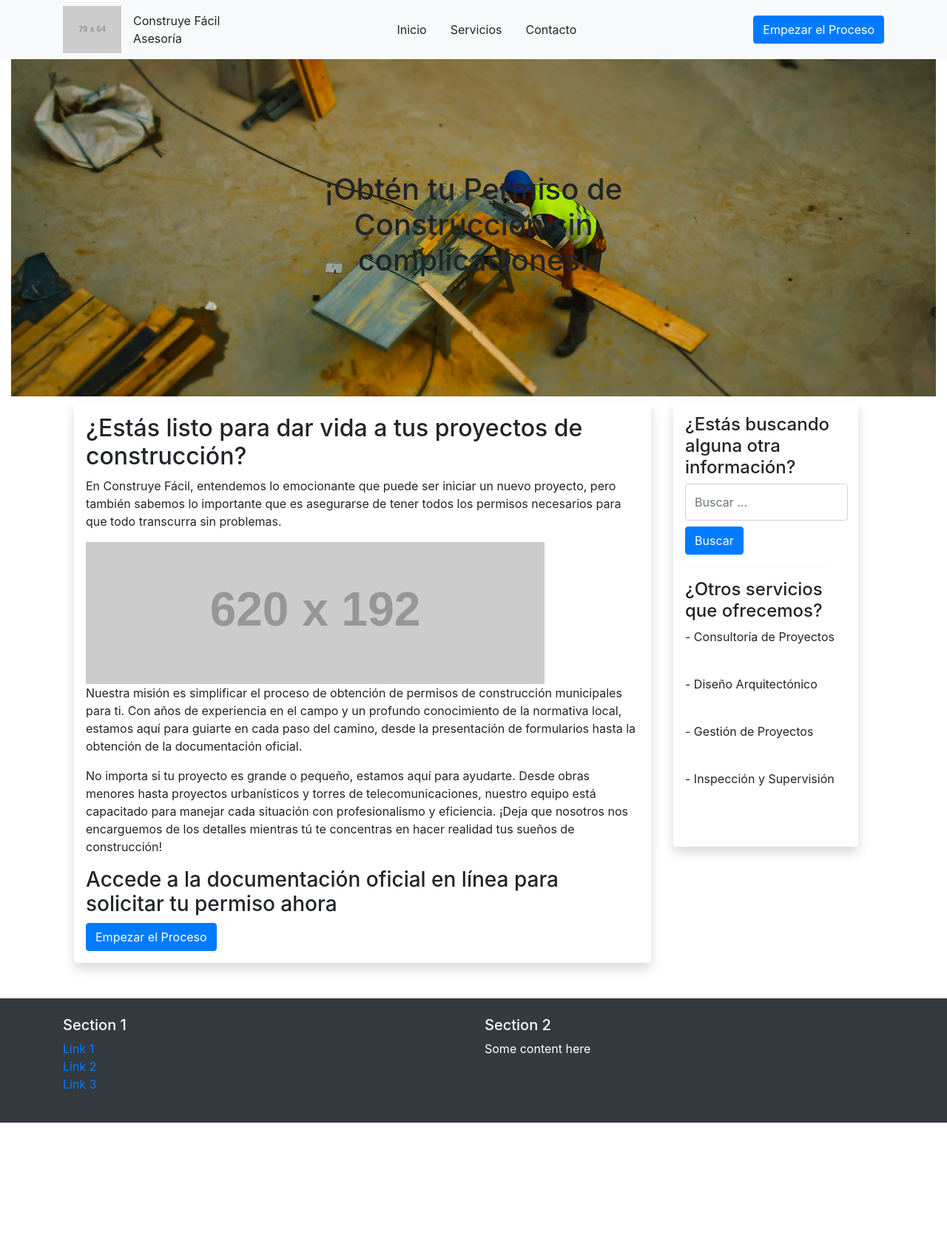
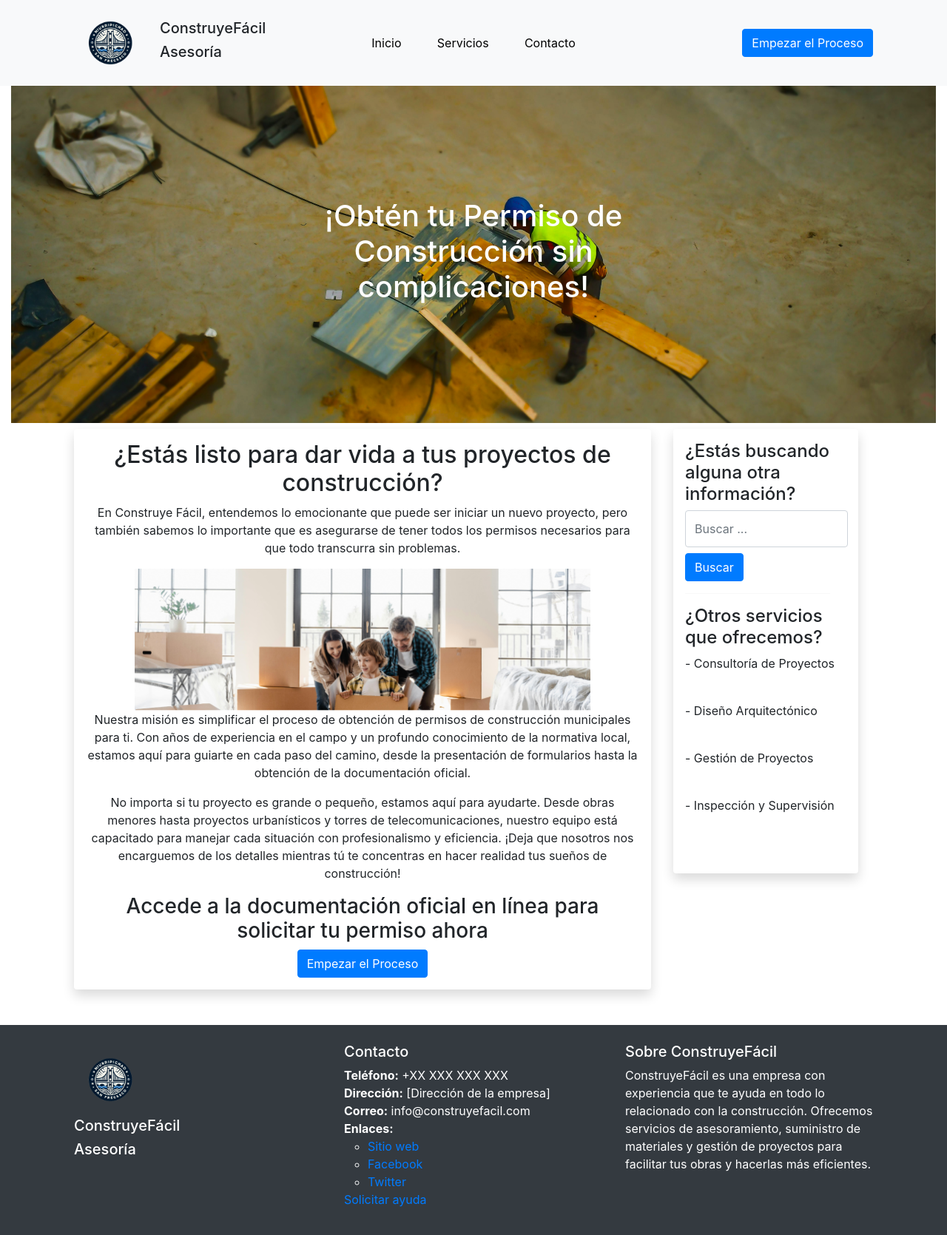
Before and after one commit to kjarj54/PermisosConstruccionMunicipalidad, a website: page index.html in a window 1280 px wide. Shown: the whole page at 74% size. Before the commit the page ends 1518 px from the top, so only its background shows below. Drawn offline with nearby package versions, Linux system fonts and the light colour scheme; placeholder pictures from the web are drawn by us.

Commit message:
Correciones

```diff
--- a/index.html
+++ b/index.html
@@ -1,6 +1,5 @@
 <!DOCTYPE html>
 <html>
-
 <head>
     <meta charset="utf-8" />
     <meta http-equiv="X-UA-Compatible" content="IE=edge" />
@@ -10,7 +9,11 @@
     <!--
             Bootstrap stylessheet
         -->
-    <link rel="stylesheet" href="./node_modules/bootstrap/dist/css/bootstrap.min.css" />
+    <link href="https://cdn.jsdelivr.net/npm/bootstrap@5.3.3/dist/css/bootstrap.min.css" rel="stylesheet"
+        integrity="sha384-QWTKZyjpPEjISv5WaRU9OFeRpok6YctnYmDr5pNlyT2bRjXh0JMhjY6hW+ALEwIH" crossorigin="anonymous">
+    <link href="https://stackpath.bootstrapcdn.com/bootstrap/4.5.2/css/bootstrap.min.css" rel="stylesheet">
+    <script src="https://ajax.googleapis.com/ajax/libs/jquery/3.5.1/jquery.min.js"></script>
+    <script src="https://stackpath.bootstrapcdn.com/bootstrap/4.5.2/js/bootstrap.min.js"></script>
 
     <!--Styles propio-->
     <link rel="stylesheet" type="text/css" media="screen" href="src/styles/styles.css" />
@@ -25,34 +28,34 @@
 <body>
     <header class="navbar navbar-expand-lg navbar-light bg-light">
         <div class="container">
-            <div class="d-flex align-items-center justify-content-start">
-                <img src="https://via.placeholder.com/79x64" alt="Logo" class="mr-3" />
+            <div class="container  align-items-center justify-content-start">
+                <img src="./public/images/logo.png" width="100" height="100" alt="Logo" class="mr-3" />
                 <div>
-                    <div>Construye Fácil</div>
-                    <div>Asesoría</div>
+                    <h5>ConstruyeFácil</h5>
+                    <h5>Asesoría</h5>
                 </div>
             </div>
-            <div class="d-flex align-items-center justify-content-center">
-                <div class="mx-3">Inicio</div>
-                <div class="mx-3">Servicios</div>
-                <div class="mx-3">Contacto</div>
+            <div class="container justify-content-evenly">
+                <a href="./index.html" class="mx-3 text-black">Inicio</a>
+                <a href="./detail.html" class="mx-3 text-black">Servicios</a>
+                <a href="./form.html" class="mx-3 text-black">Contacto</a>
             </div>
-            <div class="d-flex align-items-center justify-content-end">
-                <button class="btn btn-primary">Empezar el Proceso</button>
+            <div class="container justify-content-end">
+                <button class="btn btn-primary" ><a class="text-white" href="./form.html">Empezar el Proceso</a></button>
             </div>
         </div>
     </header>
 
     <main>
         <section>
-            <div class="row">
-                <div class="col-lg-12">
+            <div class="justify-content-center row">
+                <div class="col-lg-auto">
                     <div class="container-fluid">
                         <div class="position-relative">
                             <img src="/public/images/constructor-1.png" class="img-fluid" alt="Imagen de fondo"
                                 style="height: 456px; object-fit: cover; background-size: cover;" />
                             <div class="position-absolute top-50 start-50 translate-middle text-center">
-                                <h1>¡Obtén tu Permiso de Construcción sin complicaciones!</h1>
+                                <h1 class="text-white">¡Obtén tu Permiso de Construcción sin complicaciones!</h1>
                             </div>
                         </div>
                     </div>
@@ -63,13 +66,13 @@
             <div class="container">
                 <div class="container row">
                     <div class="col-lg-9">
-                        <div class="mt-2 shadow p-3 mb-5 bg-white rounded">
+                        <div class="text-center mt-2 shadow p-3 mb-5 bg-white rounded">
                             <h2>¿Estás listo para dar vida a tus proyectos de construcción?</h2>
                             <div>
                                 <p>En Construye Fácil, entendemos lo emocionante que puede ser iniciar un nuevo
                                     proyecto, pero también sabemos lo importante que es asegurarse de tener todos los
                                     permisos necesarios para que todo transcurra sin problemas.</p>
-                                <img src="https://via.placeholder.com/620x192" class="img-fluid"
+                                <img src="./public/images/familia-casa-nueva.png" class="img-fluid"
                                     style="height: 192px; object-fit: cover; background-size: cover;" alt="Imagen" />
                                 <p>Nuestra misión es simplificar el proceso de obtención de permisos de construcción
                                     municipales para ti. Con años de experiencia en el campo y un profundo conocimiento
@@ -81,7 +84,7 @@
                                     ¡Deja que nosotros nos encarguemos de los detalles mientras tú te concentras en
                                     hacer realidad tus sueños de construcción!</p>
                                 <h3>Accede a la documentación oficial en línea para solicitar tu permiso ahora</h3>
-                                <button class="btn btn-primary">Empezar el Proceso</button>
+                                <button class="btn btn-primary"><a class="text-white" href="./form.html">Empezar el Proceso</a></button>
                             </div>
                         </div>
                     </div>
@@ -123,17 +126,34 @@
     <footer class="bg-dark text-white py-4">
         <div class="container">
             <div class="row">
-                <div class="col-md-6">
-                    <h5>Section 1</h5>
+                <div class="col-md-4">
+                    <div class="container  align-items-center justify-content-start">
+                        <img src="./public/images/logo.png" width="100" height="100" alt="Logo" class="mr-3" />
+                        <div>
+                            <h5>ConstruyeFácil</h5>
+                            <h5>Asesoría</h5>
+                        </div>
+                    </div>
+                </div>
+                <div class="col-md-4">
+                    <h5>Contacto</h5>
                     <ul class="list-unstyled">
-                        <li><a href="#">Link 1</a></li>
-                        <li><a href="#">Link 2</a></li>
-                        <li><a href="#">Link 3</a></li>
+                        <li><strong>Teléfono:</strong> +XX XXX XXX XXX</li>
+                        <li><strong>Dirección:</strong> [Dirección de la empresa]</li>
+                        <li><strong>Correo:</strong> info@construyefacil.com</li>
+                        <li><strong>Enlaces:</strong>
+                            <ul>
+                                <li><a href="#">Sitio web</a></li>
+                                <li><a href="#">Facebook</a></li>
+                                <li><a href="#">Twitter</a></li>
+                            </ul>
+                        </li>
+                        <li><a href="#">Solicitar ayuda</a></li>
                     </ul>
                 </div>
-                <div class="col-md-6">
-                    <h5>Section 2</h5>
-                    <p>Some content here</p>
+                <div class="col-md-4">
+                    <h5>Sobre ConstruyeFácil</h5>
+                    <p>ConstruyeFácil es una empresa con experiencia que te ayuda en todo lo relacionado con la construcción. Ofrecemos servicios de asesoramiento, suministro de materiales y gestión de proyectos para facilitar tus obras y hacerlas más eficientes.</p>
                 </div>
             </div>
         </div>
```
Also changed, not shown: detail.html (+36 -19 lines), form.html (+35 -18 lines), public/images/familia-casa-nueva.png (added).
